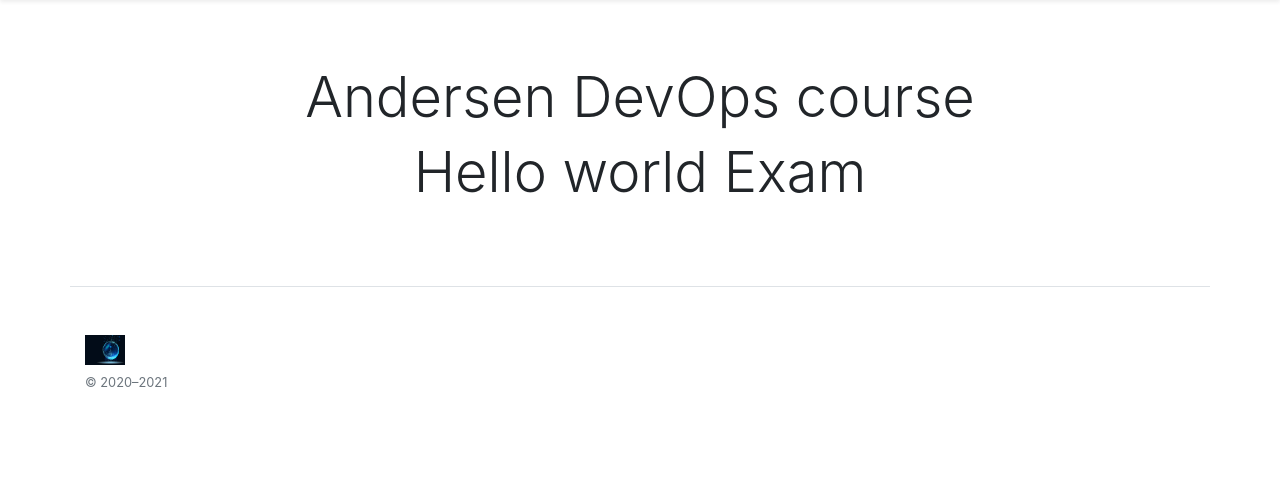
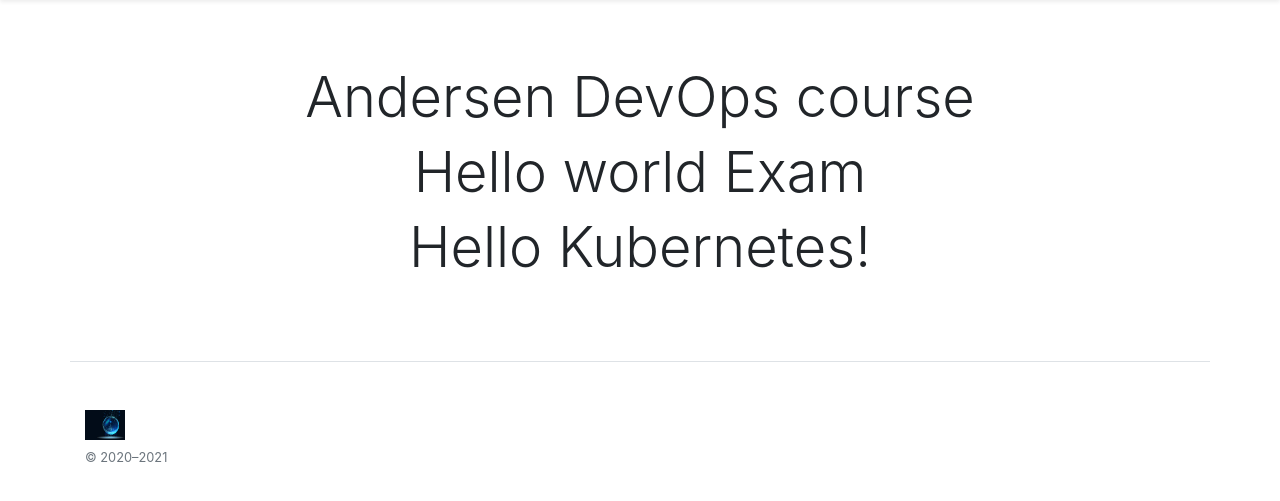
Before and after one commit to Manexin/App_Py, a Flask app: page / in a window 1280 px wide. Shown: the part 67-568 px from the top of the page. Run offline with Flask 2, Linux system fonts and the light colour scheme; parts of the project's set-up code (start-up, migrations or seed data) failed here and were passed over; some libraries are stand-ins or nearby versions.

Commit message:
added new line added new line to index.html Hello Kubernetes

```diff
--- a/app/templates/index.html
+++ b/app/templates/index.html
@@ -17,6 +17,7 @@
         <div class="pricing-header px-3 py-3 pt-md-5 pb-md-4 mx-auto text-center">
             <h1 class="display-4">Andersen DevOps course</h1>
 		<h1 class="display-4">Hello world Exam</h1>
+		<h1 class="display-4">Hello Kubernetes!</h1>
         </div>
   </div>
   <footer class="container pt-4 my-md-5 pt-md-5 border-top">
```
